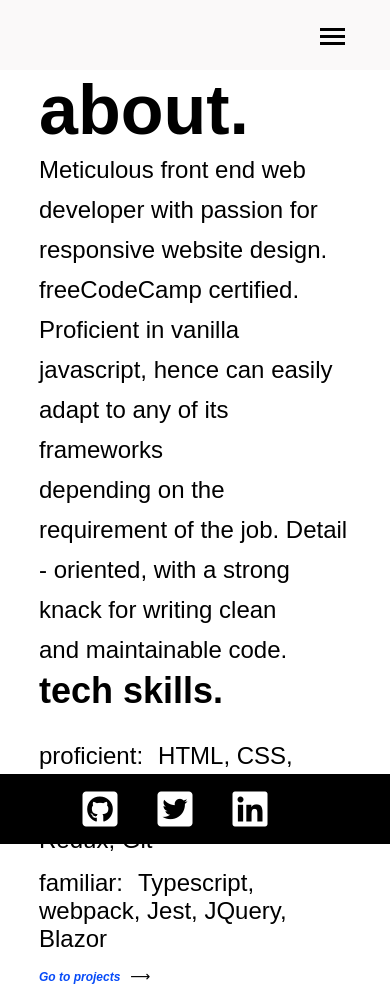
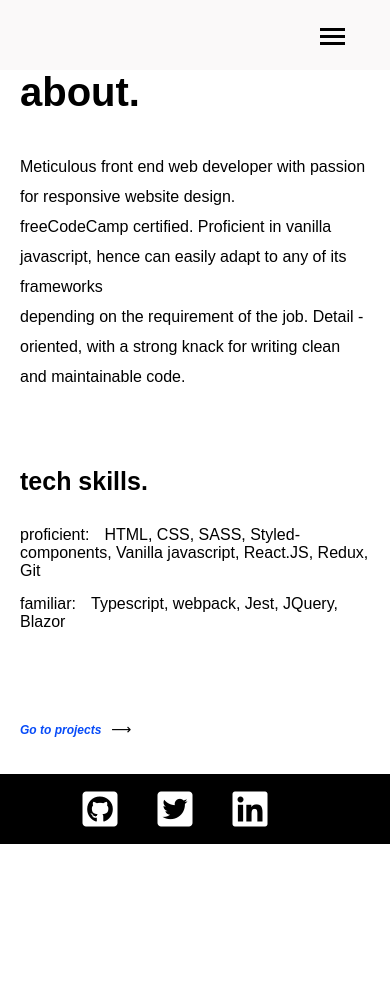
Before and after one commit to rahuloo5/portfolio_v1, a React (Create React App) app: page /about in a window 390 px wide. After the commit the page ends 844 px from the top, so only its background shows below. Built offline with nearby package versions, Linux system fonts and the light colour scheme.

Commit message:
about page mobile

```diff
--- a/src/layout/index.tsx
+++ b/src/layout/index.tsx
@@ -16,6 +16,10 @@ const Body = styled.div`
     height: calc(100vh - 140px);
     padding: 0 10vw;
     background-color: #ffffff;
+
+    @media(max-width: 765px){
+        padding: 0 20px;
+    }
 `;
 
 interface Props {
--- a/src/pages/about/style.ts
+++ b/src/pages/about/style.ts
@@ -10,6 +10,10 @@ export const AboutContainer = styled.div`
 
 export const AboutHeader = styled.h1`
 
+    @media(max-width: 765px){
+        font-size: 40px;
+    }
+
 `
 export const AboutBody = styled.div<Props>`
     flex: 1;
@@ -21,6 +25,11 @@ export const AboutBody = styled.div<Props>`
         font-size: 24px;
         font-weight: 300;
         line-height: 40px;
+
+        @media(max-width: 765px){
+            font-size: 16px;
+            line-height: 30px;
+        }
     }
 
     .about__tech-section{
@@ -33,13 +42,21 @@ export const AboutBody = styled.div<Props>`
             transform: translate(-10px, 20px);
             transition: 0.5s ease-in-out;
             transition-property: opacity, transform;
-            ${({ displayFive }) => displayFive && 'opacity: 1; transform: translate(0,0)'}
+            ${({ displayFive }) => displayFive && 'opacity: 1; transform: translate(0,0)'};
+
+            @media(max-width: 765px){
+                font-size: 25px;
+            }
         }
 
         &__category{
             font-size: 24px;
             font-weight: 300;
             margin-bottom: 15px;
+
+            @media(max-width: 765px){
+                font-size: 16px;
+            }
 
             span{
                 display: inline-block;
```
